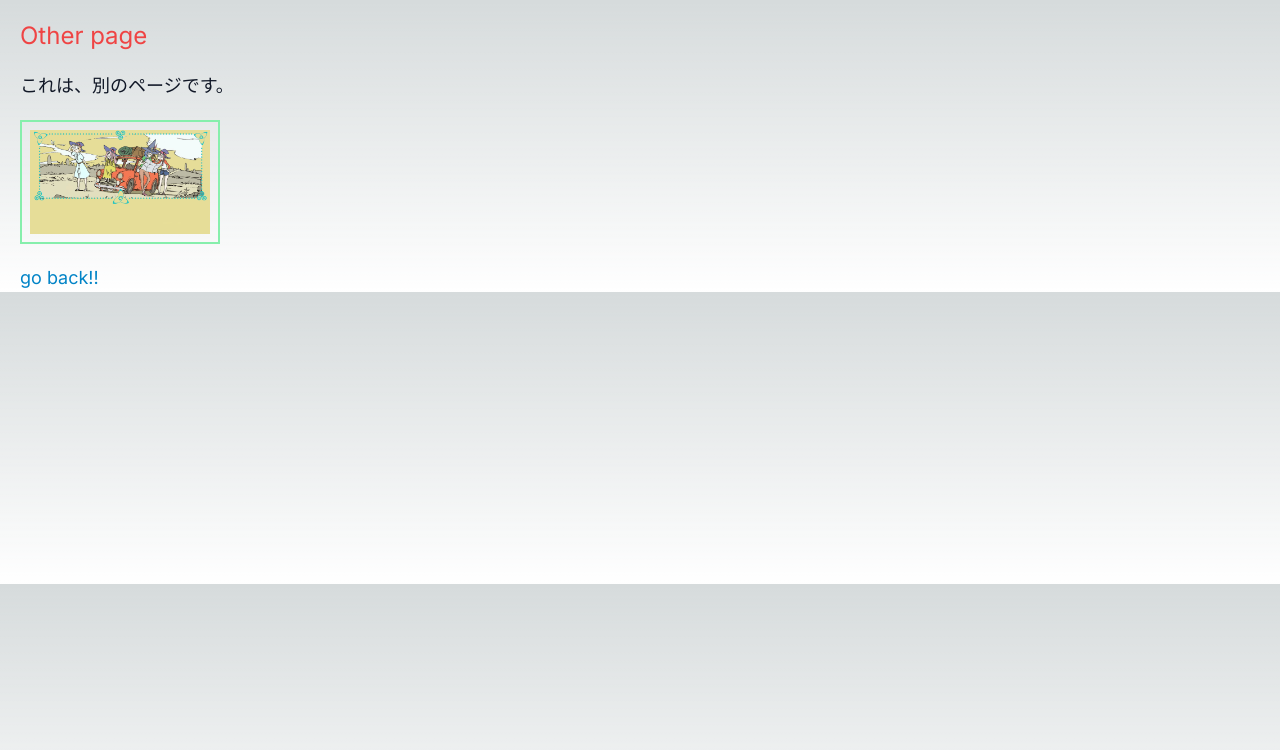
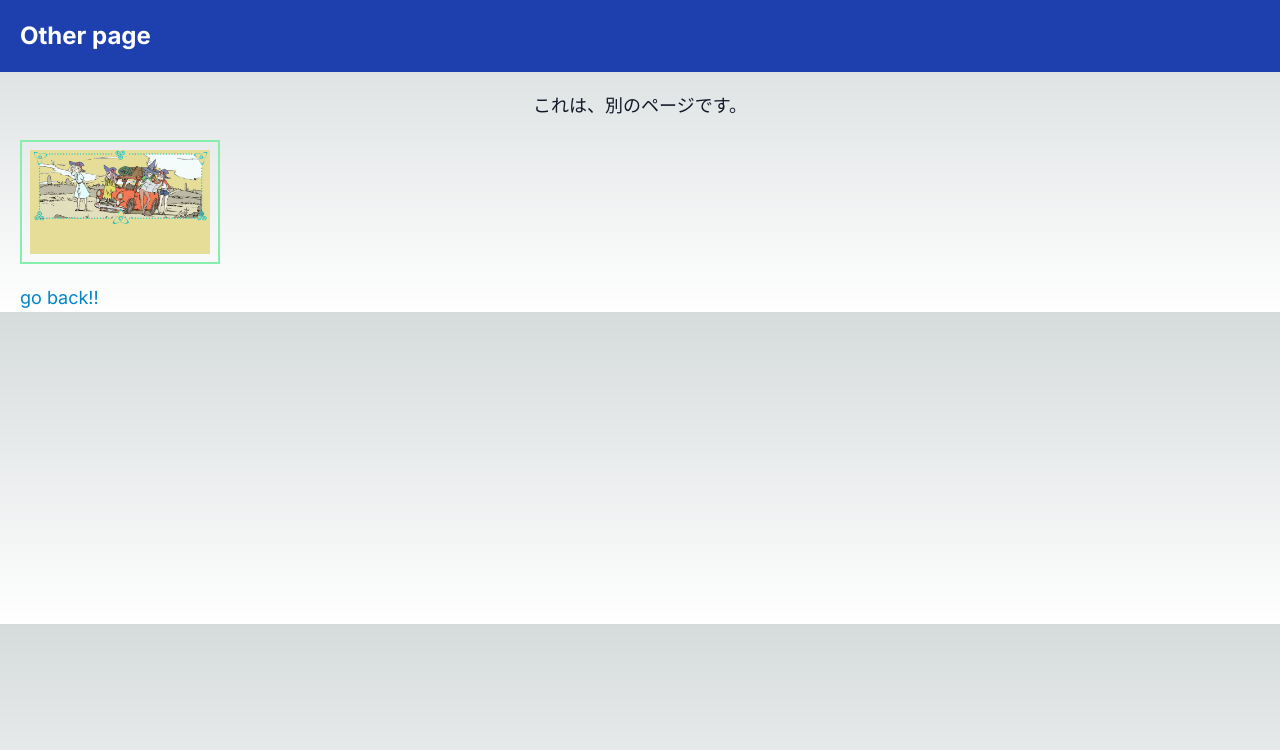
Before and after one commit to morikentech/study, a Next.js app: page /other in a window 1280 px wide. Shown: the top 750 px of the page. Built offline with nearby package versions, Linux system fonts and the light colour scheme.

Commit message:
local css

```diff
--- a/src/app/other/page.tsx
+++ b/src/app/other/page.tsx
@@ -1,5 +1,6 @@
 import Link from "next/link"
 import Image from "next/image"
+import "./style.css"
 
 export default function Other() {
     return(
--- /dev/null
+++ b/src/app/other/style.css
@@ -0,0 +1,9 @@
+.title {
+    @apply text-2xl font-bold m-0 p-5 text-white bg-blue-800;
+}
+.msg {
+    @apply text-lg m-5 text-gray-900 text-center;
+}
+.any-link {
+    @apply font-bold text-orange-600;
+}
```
